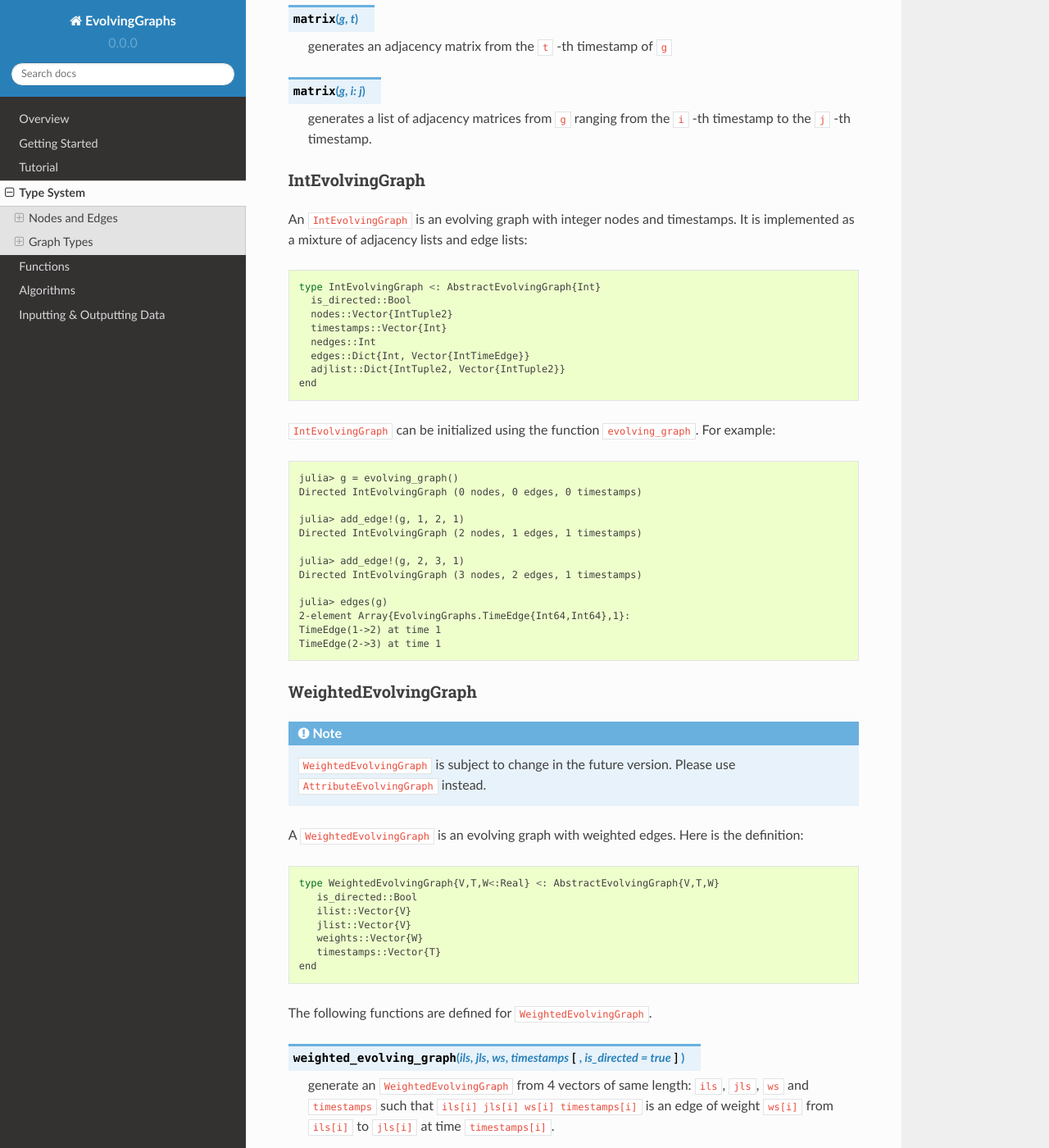
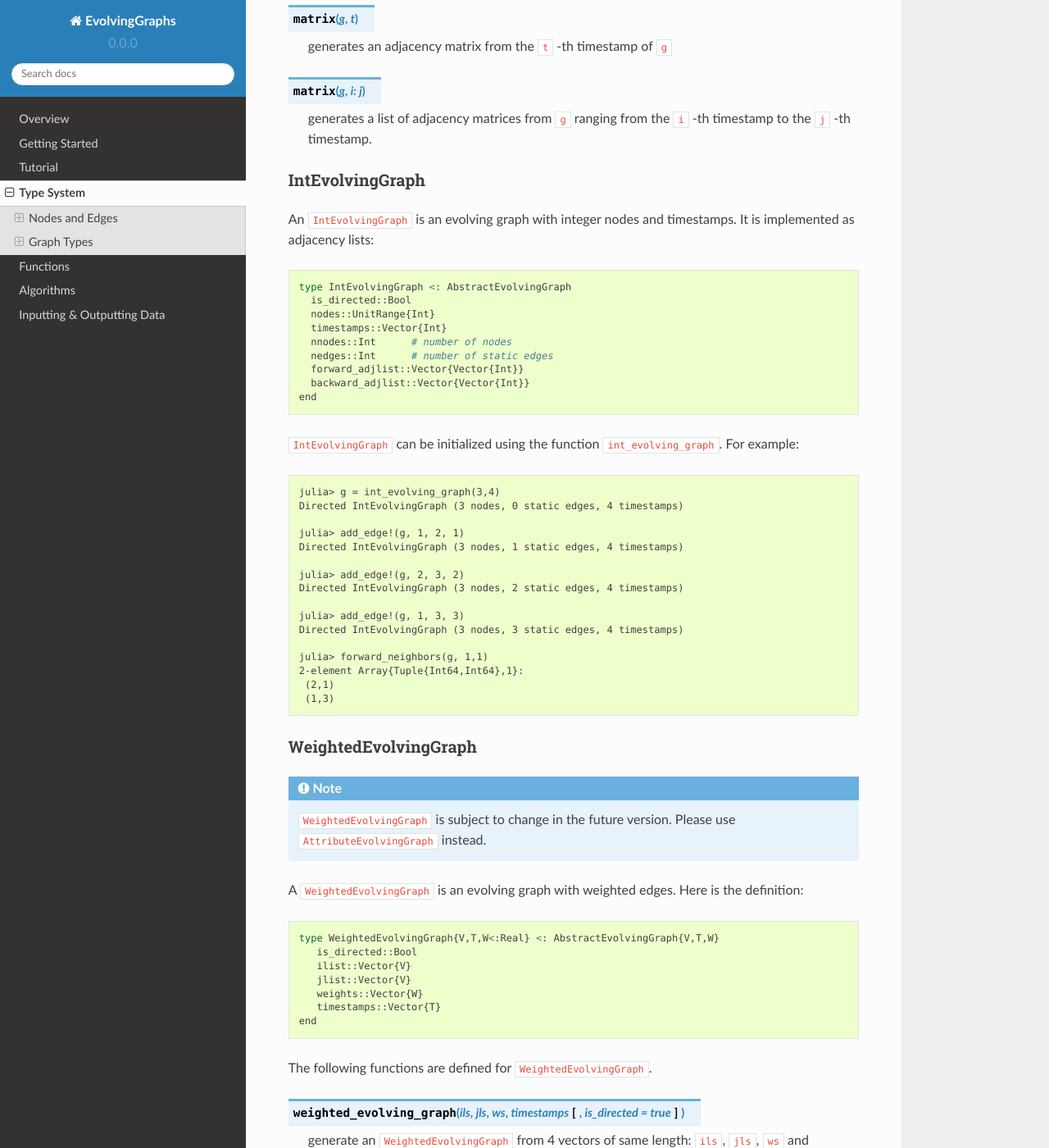
Before and after one commit to EtymoIO/EvolvingGraphs.jl, a Sphinx documentation site: the page built from doc/type.rst, in a window 1280 px wide and 1400 px high, scrolled down 8570 px. Shown: the whole window at 82% size. Built offline with Sphinx 7.4.7 and the Read the Docs theme 2.0.0, drawn with Linux system fonts in a browser that asks for light colours.

Commit message:
update doc

```diff
--- a/doc/type.rst
+++ b/doc/type.rst
@@ -429,34 +429,37 @@ IntEvolvingGraph
 ----------------
 
 An ``IntEvolvingGraph`` is an evolving graph with integer nodes and
-timestamps. It is implemented as a mixture of adjacency lists and edge
-lists::
+timestamps. It is implemented as adjacency lists::
 
-  type IntEvolvingGraph <: AbstractEvolvingGraph{Int}
+  type IntEvolvingGraph <: AbstractEvolvingGraph
     is_directed::Bool
-    nodes::Vector{IntTuple2}
+    nodes::UnitRange{Int}
     timestamps::Vector{Int}
-    nedges::Int
-    edges::Dict{Int, Vector{IntTimeEdge}}
-    adjlist::Dict{IntTuple2, Vector{IntTuple2}}
+    nnodes::Int      # number of nodes
+    nedges::Int      # number of static edges
+    forward_adjlist::Vector{Vector{Int}}
+    backward_adjlist::Vector{Vector{Int}}
   end
 
-``IntEvolvingGraph`` can be initialized using the function ``evolving_graph``.
+``IntEvolvingGraph`` can be initialized using the function ``int_evolving_graph``.
 For example::
 
-  julia> g = evolving_graph()
-  Directed IntEvolvingGraph (0 nodes, 0 edges, 0 timestamps)
+ julia> g = int_evolving_graph(3,4)
+ Directed IntEvolvingGraph (3 nodes, 0 static edges, 4 timestamps)
 
-  julia> add_edge!(g, 1, 2, 1)
-  Directed IntEvolvingGraph (2 nodes, 1 edges, 1 timestamps)
+ julia> add_edge!(g, 1, 2, 1)
+ Directed IntEvolvingGraph (3 nodes, 1 static edges, 4 timestamps)
 
-  julia> add_edge!(g, 2, 3, 1)
-  Directed IntEvolvingGraph (3 nodes, 2 edges, 1 timestamps)
+ julia> add_edge!(g, 2, 3, 2)
+ Directed IntEvolvingGraph (3 nodes, 2 static edges, 4 timestamps)
 
-  julia> edges(g)
-  2-element Array{EvolvingGraphs.TimeEdge{Int64,Int64},1}:
-  TimeEdge(1->2) at time 1
-  TimeEdge(2->3) at time 1
+ julia> add_edge!(g, 1, 3, 3)
+ Directed IntEvolvingGraph (3 nodes, 3 static edges, 4 timestamps)
+
+ julia> forward_neighbors(g, 1,1)
+ 2-element Array{Tuple{Int64,Int64},1}:
+  (2,1)
+  (1,3)
 
 
 WeightedEvolvingGraph
```
Also changed, not shown: 4 other files.
